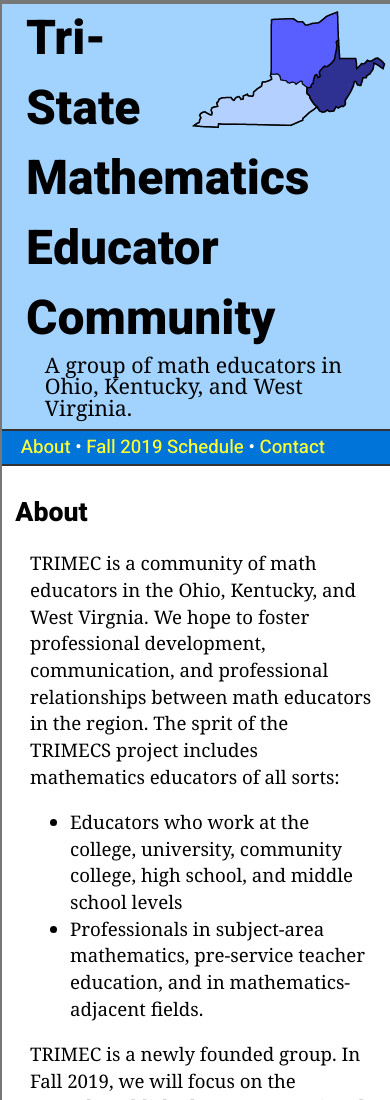
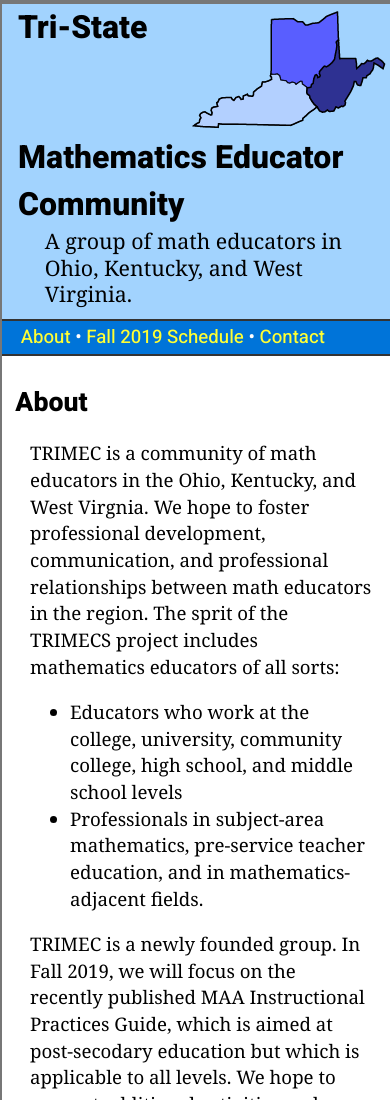
Before and after one commit to trimecorg/trimecorg.github.io, a plain HTML site: page index.html in a window 390 px wide. Shown: the top 1100 px of the page. Drawn offline with Linux system fonts and the light colour scheme.

Commit message:
update css

```diff
--- a/trimec.css
+++ b/trimec.css
@@ -84,16 +84,17 @@ div.footer {
    div.body {
     padding-right: 1em;
    }
+   h1 {  font-size: 24pt; }
+   p.subhead { 	font-size: 16pt;
+		line-height: 20pt;
 }
 
 @media only screen and (min-width: 1201px) {
   div.main { width: 1200px; margin-left: auto; margin-right: auto; }
 
-div.body {
+  div.body {
     padding-right: 8em;
-}
-
-
+  }
 }
 
 
```
